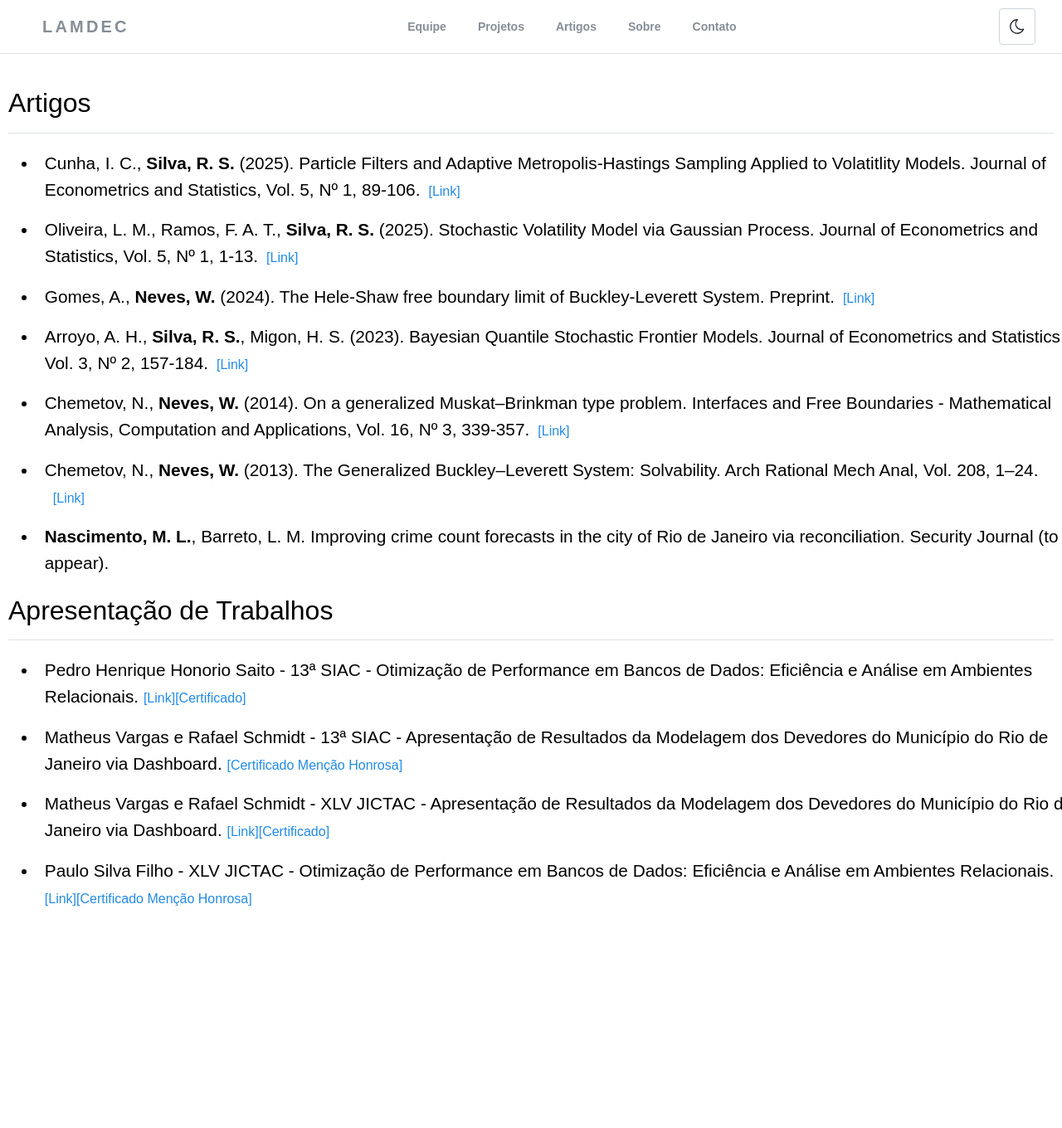
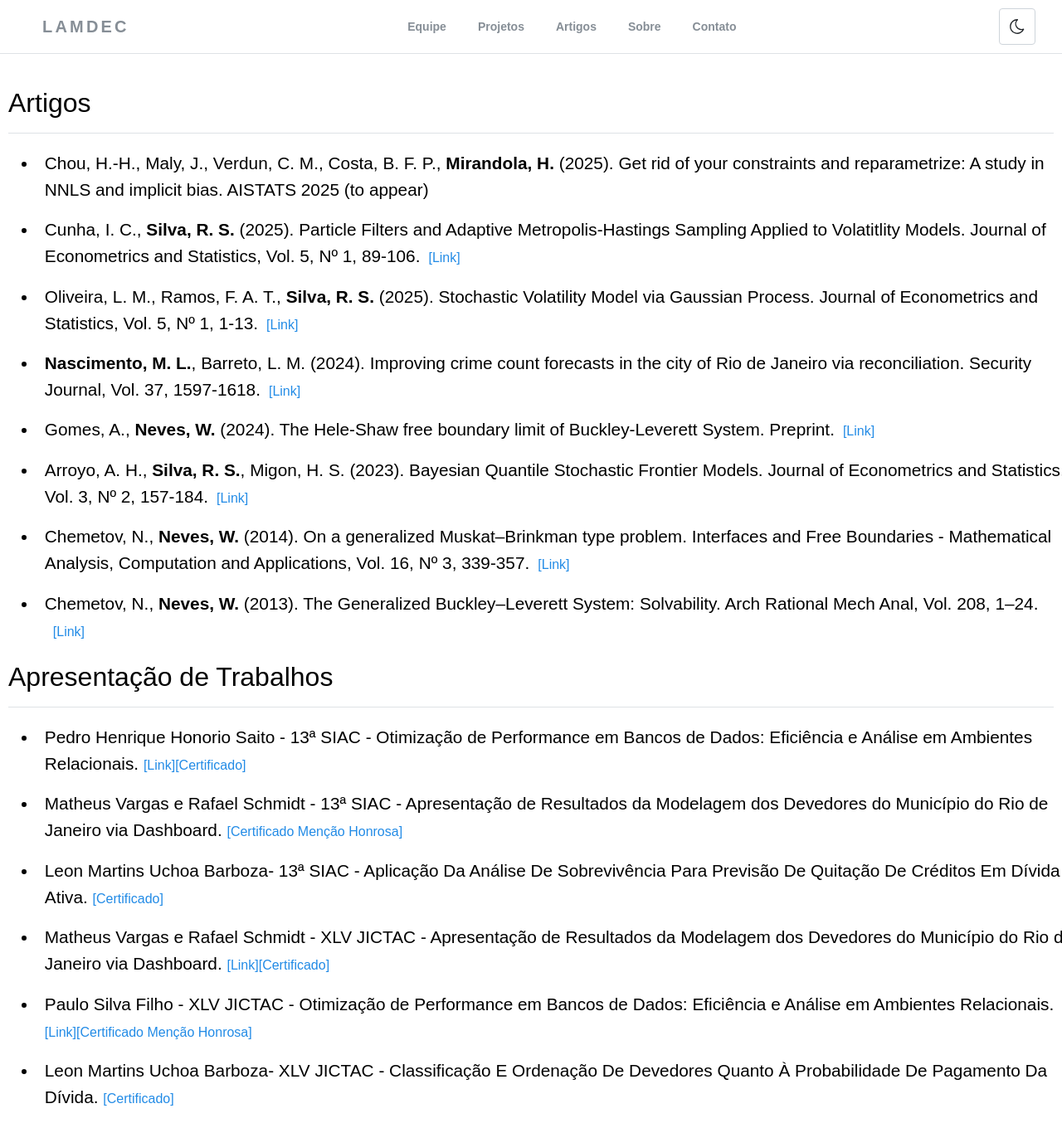
Before and after one commit to LAMDEC/lamdec.github.io, a React (Vite) app: page /#/Artigos in a window 1280 px wide. Shown: the whole page at 83% size. Before the commit the page ends 1118 px from the top, so only its background shows below. Built offline with nearby package versions, Linux system fonts and the light colour scheme.

Commit message:
update marcos e adiciona artigos e mais trabalhos

```diff
--- a/public/membros.ts
+++ b/public/membros.ts
@@ -21,8 +21,8 @@ export const membros: MemberCardProps[] = [
     name: "Marcus L. Nascimento",
     role: "discente",
     image: "https://avatars.githubusercontent.com/u/77112876?v=4",
-    description: ["Pesquisador", "Departamento de Pesquisa"],
-    institution: "Fundação José Luiz Egydio Setúbal",
+    description: ["Pesquisador", "Escola de Matemática Aplicada"],
+    institution: "Fundação Getúlio Vargas",
     lattes: "https://lattes.cnpq.br/5803567335277582",
     ORCID: "https://orcid.org/0000-0002-9742-5683",
     github: "https://github.com/marcuslavagnole",
--- a/src/ArtigosPage.tsx
+++ b/src/ArtigosPage.tsx
@@ -49,6 +49,13 @@ export function ArtigosPage() {
 
   const artigos: ArtigoProps[] = [
     {
+      authors: ["Chou, H.-H.", "Maly, J.", "Verdun, C. M.", "Costa, B. F. P.", "Mirandola, H."],
+      title: "Get rid of your constraints and reparametrize: A study in NNLS and implicit bias.",
+      details: "AISTATS 2025 (to appear)",
+      year: "2025",
+      boldAuthorIndex: 4,
+    },
+    {
       authors: ["Cunha, I. C.", "Silva, R. S."],
       title:
         "Particle Filters and Adaptive Metropolis-Hastings Sampling Applied to Volatitlity Models.",
@@ -64,6 +71,14 @@ export function ArtigosPage() {
       year: "2025",
       href: "https://drive.google.com/file/d/1sg6OGJaAVqKdmPuqhWFjm6qgtw73XrsO/view?usp=sharing",
       boldAuthorIndex: 2,
+    },
+    {
+      authors: ["Nascimento, M. L.", "Barreto, L. M."],
+      title: "Improving crime count forecasts in the city of Rio de Janeiro via reconciliation.",
+      year: "2024",
+      details: "Security Journal, Vol. 37, 1597-1618.",
+      href: "https://doi.org/10.1057/s41284-024-00433-5",
+      boldAuthorIndex: 0,
     },
     {
       authors: ["Gomes, A.", "Neves, W."],
@@ -98,13 +113,6 @@ export function ArtigosPage() {
       year: "2013",
       boldAuthorIndex: 1,
     },
-    {
-      authors: ["Nascimento, M. L.", "Barreto, L. M."],
-      title:
-        "Improving crime count forecasts in the city of Rio de Janeiro via reconciliation.",
-      details: "Security Journal (to appear).",
-      boldAuthorIndex: 0,
-    },
   ];
 
   return (
@@ -130,11 +138,17 @@ export function ArtigosPage() {
           Matheus Vargas e Rafael Schmidt - 13ª SIAC - Apresentação de Resultados da Modelagem dos Devedores do Município do Rio de Janeiro via Dashboard. <Anchor target="_blank" href="https://drive.google.com/file/d/1wblxR3UwLtPrmQj7ADkZMg85eFMpeVes/view?usp=drive_link">[Certificado Menção Honrosa]</Anchor>
         </List.Item>
         <List.Item>
+          Leon Martins Uchoa Barboza- 13ª SIAC - Aplicação Da Análise De Sobrevivência Para Previsão De Quitação De Créditos Em Dívida Ativa. <Anchor target="_blank" href="https://drive.google.com/file/d/1DRDPDXofhFE4ZI2xvq30halo5q6gyC2E/view?usp=drive_link">[Certificado]</Anchor>
+        </List.Item>
+        <List.Item>
           Matheus Vargas e Rafael Schmidt - XLV JICTAC - Apresentação de Resultados da Modelagem dos Devedores do Município do Rio de Janeiro via Dashboard. <Anchor target="_blank" href="https://drive.google.com/file/d/15Ku6KBH7c6KZcL6OIM2LmsPlFJOSS-qf/view?usp=drive_link">[Link]</Anchor><Anchor target="_blank" href="https://drive.google.com/file/d/1QknnYo26qtsCuUWuKcm76i1mBkb5ieP-/view?usp=drive_link">[Certificado]</Anchor>
         </List.Item>
         <List.Item>
           Paulo Silva Filho - XLV JICTAC - Otimização de Performance em Bancos de Dados: Eficiência e Análise em Ambientes Relacionais. <Anchor target="_blank" href="https://drive.google.com/file/d/1WWNX5NWuJwGf4M-Wn5bC1cnNjDwoAhSp/view?usp=drive_link">[Link]</Anchor><Anchor target="_blank" href="https://drive.google.com/file/d/1y1HpbbeX6pTOiXoAtxYmIZ8cml0MrL86/view?usp=drive_link">[Certificado Menção Honrosa]</Anchor>
         </List.Item>
+        <List.Item>
+          Leon Martins Uchoa Barboza- XLV JICTAC - Classificação E Ordenação De Devedores Quanto À Probabilidade De Pagamento Da Dívida. <Anchor target="_blank" href="https://drive.google.com/file/d/1DtLs1L_j0ZODNpLXm1r4j8jjxclqa_8a/view?usp=drive_link">[Certificado]</Anchor>
+        </List.Item>
       </List>
     </Content>
   );
```
